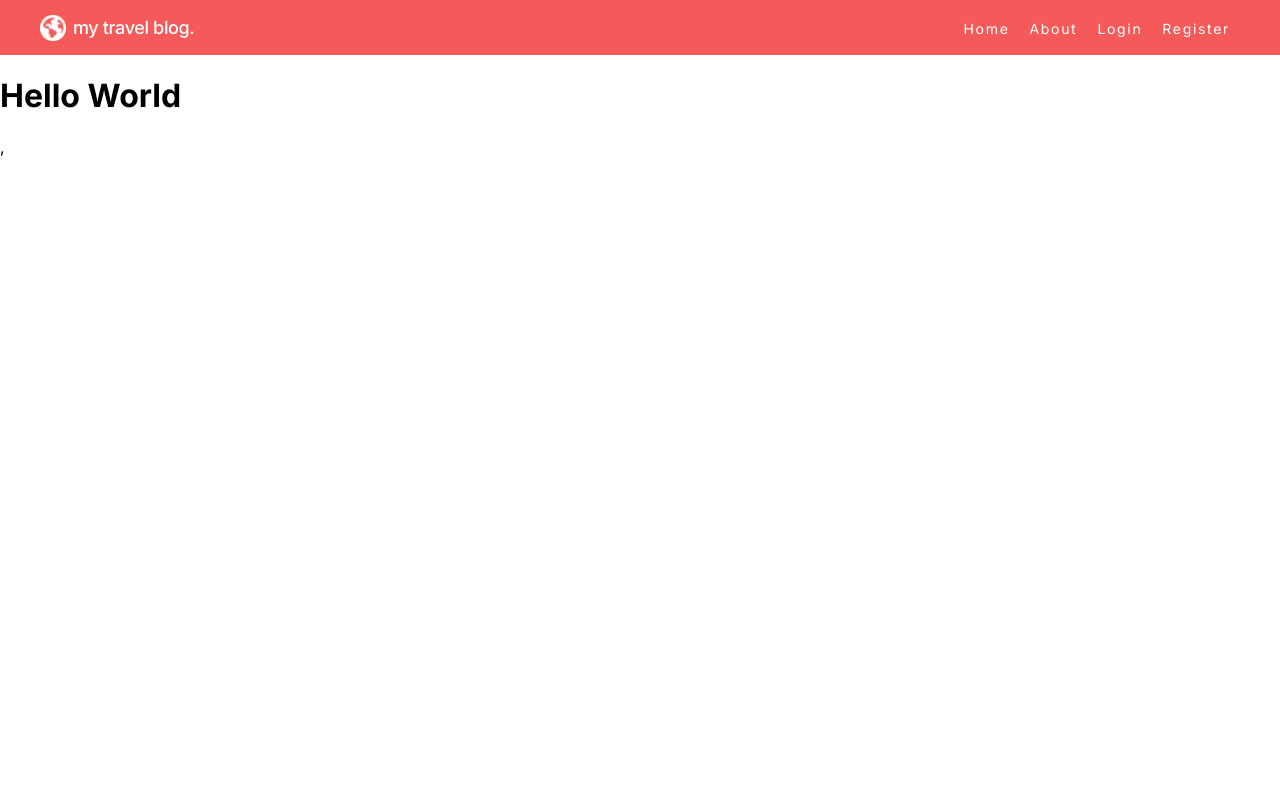
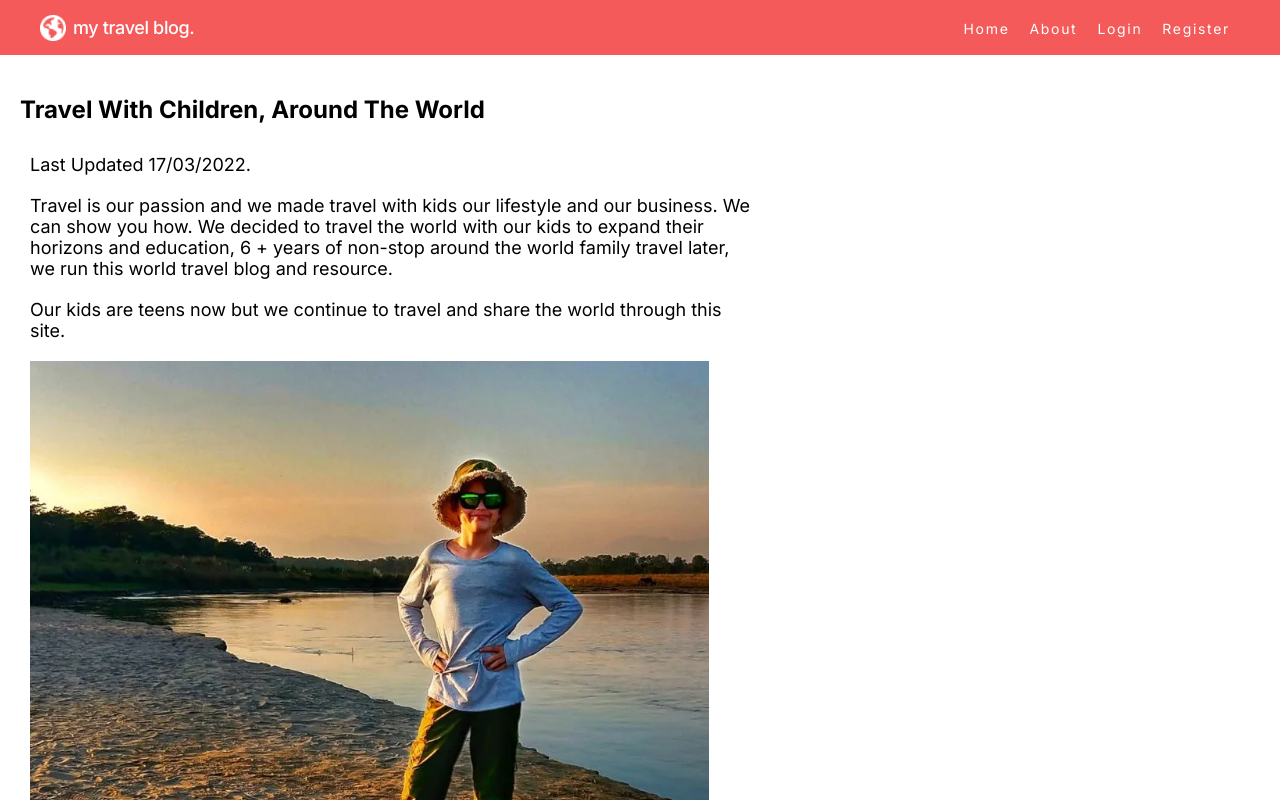
Before and after one commit to samipthapa/react-project, a React (Create React App) app: page /about in a window 1280 px wide. Shown: the top 800 px of the page. Built offline with nearby package versions, Linux system fonts and the light colour scheme; a web font is replaced by a local one.

Commit message:
Delete from state array

```diff
--- a/package.json
+++ b/package.json
@@ -6,6 +6,7 @@
     "@testing-library/jest-dom": "^5.16.4",
     "@testing-library/react": "^13.2.0",
     "@testing-library/user-event": "^13.5.0",
+    "axios": "^0.27.2",
     "bootstrap": "^5.1.3",
     "react": "^18.1.0",
     "react-bootstrap": "^2.4.0",
--- a/src/components/About.js
+++ b/src/components/About.js
@@ -1,11 +1,16 @@
 import React from "react";
-import Navbar from "./Navbar";
+import "../css/About.css"
+import Travel from "../images/Travel.png"
 
 function About() {
     return (
-        <>
-            <h1>Hello World</h1>
-        </>
+        <div className="about--container">
+            <h2>Travel With Children, Around The World</h2>
+            <p>Last Updated 17/03/2022.</p>
+            <p>Travel is our passion and we made travel with kids our lifestyle and our business. We can show you how. We decided to travel the world with our kids to expand their horizons and education, 6 + years of non-stop around the world family travel later, we run this world travel blog and resource.</p>
+            <p>Our kids are teens now but we continue to travel and share the world through this site.</p>
+            <img src={Travel} />
+        </div>
 
     )
 }
--- a/src/components/Login.js
+++ b/src/components/Login.js
@@ -1,5 +1,6 @@
 import React from "react";
 import '../css/Login.css'
+import axios from "axios";
 
 function Login() {
     return (
--- a/src/components/PlacesList.js
+++ b/src/components/PlacesList.js
@@ -6,16 +6,21 @@ function BucketList() {
 
     function addPlace(e) {
         setPlaces(prevState => [...prevState, input]);
+        setInput('')
+        e.preventDefault();
     }
 
-    function removePlace(item) {
-        console.log(item)
+    function removePlace(e) {
+        setPlaces(places.filter(place => place != e.target.parentElement.parentElement.textContent))
     }
 
     const placesElement = places.map(function(item) {
         return (
             <div className="liItem" id="liItem">
                 <li>{item}</li>
+                <a href="#" class="delete-item">
+                        <i class="fas fa-trash fa-lg" onClick={removePlace}></i>
+                    </a>
             </div>
         )
     })
@@ -26,8 +31,8 @@ function BucketList() {
             <form onSubmit={addPlace}>
                 <div className="textInput">
                     <input type="text" className="task" onChange={
-                        (e) => setInput(e.target.value)
-                    }/>
+                        (e) => {setInput(e.target.value)}
+                    }  value={input}/>
                     <a href="#" className="add-item">
                         <i class="fas fa-plus-square fa-2x" onClick={addPlace}></i>
                     </a>
--- a/src/components/Register.js
+++ b/src/components/Register.js
@@ -1,7 +1,30 @@
-import React from "react"
+import React, {useState} from "react"
 import "../css/Register.css"
+import axios from "axios"
 
 function Register() {
+    const [email, setEmail] = useState('')
+    const [userName, setUserName] = useState('')
+
+    function onChangeEmail(e) {
+        const value = e.target.value;
+        setEmail(value)
+    }
+
+    function onChangeUsername(e) {
+        const value = e.target.value;
+        setUserName(value)
+    }
+
+    function onSubmit() {
+        const payload = {
+            username: userName,
+            email
+        }
+        console.log(payload)
+        axios.post('http://localhost:1337/api/auth/local/register', payload)
+    }
+
     return (
         <div className="register--container">
             <div class="register--card">
@@ -15,11 +38,11 @@ function Register() {
                                     </div>
                                     <div class="input-box">
                                         <span class="details">Username</span>
-                                        <input type="text" placeholder="Enter your username" required />
+                                        <input type="text" placeholder="Enter your username" onChange={onChangeUsername}required />
                                     </div>
                                     <div class="input-box">
                                         <span class="details">Email</span>
-                                        <input type="text" placeholder="Enter your email" required />
+                                        <input type="text" placeholder="Enter your email" onChange={onChangeEmail}  required />
                                     </div>
                                     <div class="input-box">
                                         <span class="details">Phone Number</span>
@@ -55,7 +78,7 @@ function Register() {
                                 </div>
                             </div>
                             <div class="button">
-                                <input type="submit" value="Register" />
+                                <input type="submit" value="Register" onClick={onSubmit} />
                             </div>
                         </form>
                     </div>
--- /dev/null
+++ b/src/css/About.css
@@ -0,0 +1,14 @@
+.about--container {
+    padding: 20px;
+}
+
+.about--container > p {
+    padding: 10px;
+    width: 60%;
+    font-size: 18px;
+}
+
+.about--container > img {
+    padding: 10px;
+    height: 700px;
+}
```
Also changed, not shown: src/images/Travel.png (added), 1 other file (tests, documents, lock files or other folders).
